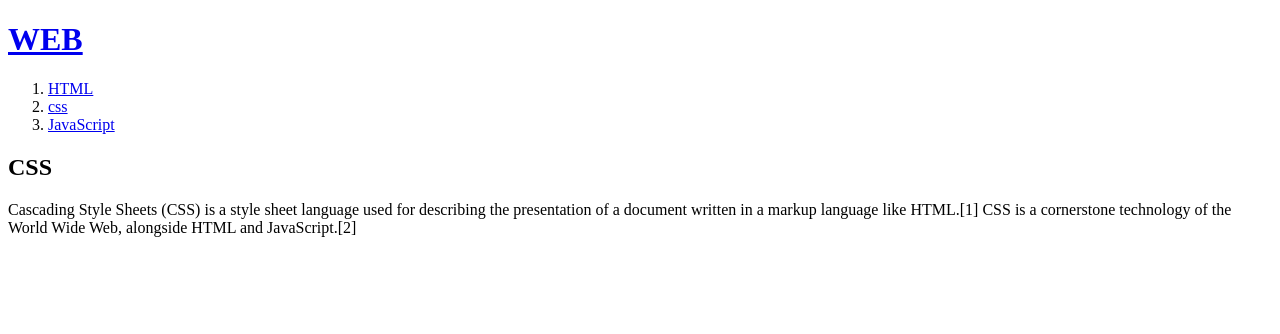
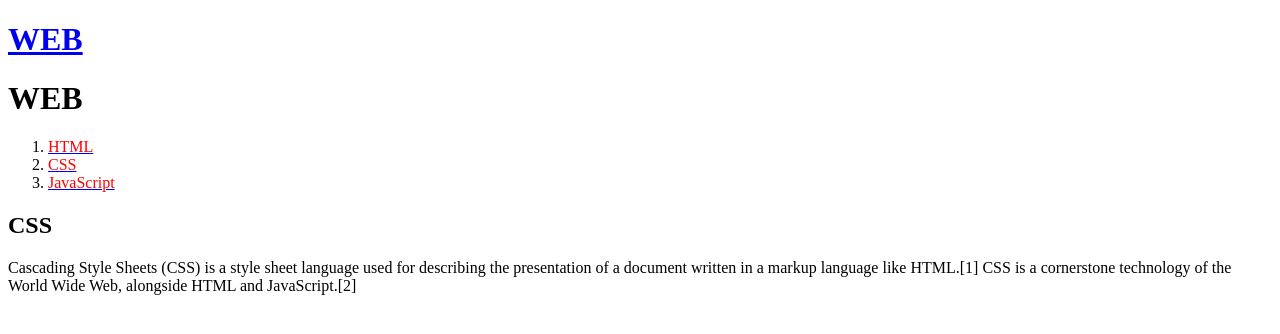
Before and after one commit to newandwind/web1, a plain HTML site: page 2.html in a window 1280 px wide. Drawn offline with Linux system fonts and the light colour scheme.

Commit message:
Update 2.html

```diff
--- a/2.html
+++ b/2.html
@@ -8,12 +8,12 @@
 <body>
 <h1><a href="index.html">WEB</a></h1>
 
+<h1 a href="index.html">WEB</h1>
 <ol>
-<li><a href="1.html">HTML</a> </li>
-<li><a href="2.html">css</a></li>
-<li><a href="3.html">JavaScript</a></li>
+    <li><a href="1.html"><font color="red">HTML</font></a></li>
+<li><a href="2.html"><font color="red">CSS</font></a></li>
+<li><a href="3.html"><font color="red">JavaScript</font></a></li>
 </ol>
-
 
 
 <h2>CSS</h2>
```
